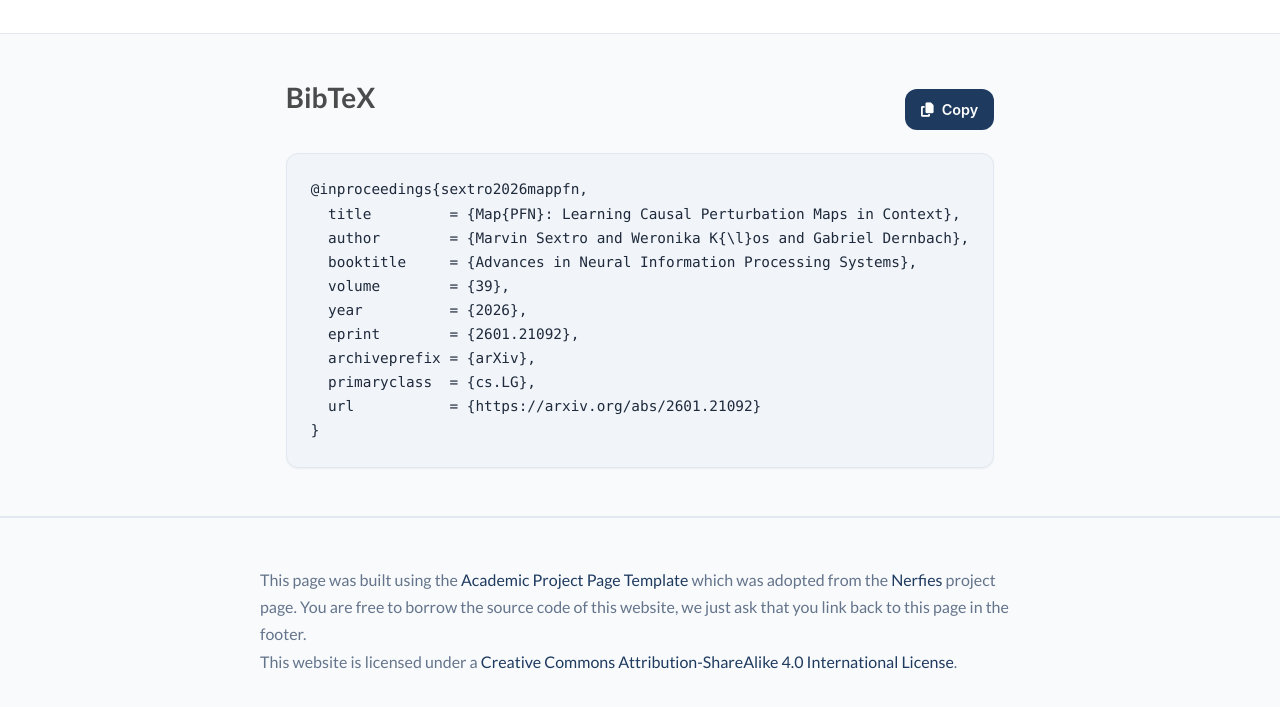
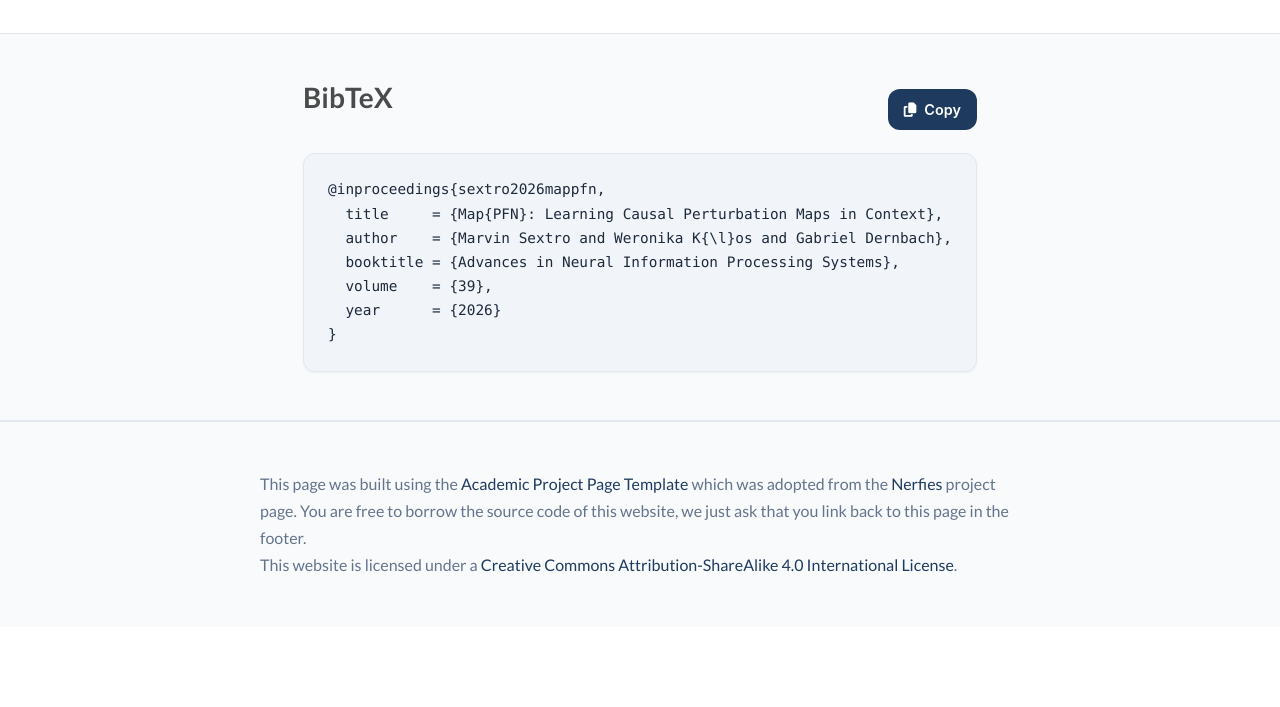
Before and after one commit to marvinsxtr/MapPFN, a plain HTML site: page index.html in a window 1280 px wide. Shown: the part 3358-4065 px from the top of the page. After the commit the page ends 3985 px from the top, so only its background shows below. Drawn offline with nearby package versions, Linux system fonts and the light colour scheme; some icons are missing.

Commit message:
Update website

```diff
--- a/index.html
+++ b/index.html
@@ -370,15 +370,11 @@
         </button>
       </div>
       <pre id="bibtex-code"><code>@inproceedings{sextro2026mappfn,
-  title         = {Map{PFN}: Learning Causal Perturbation Maps in Context},
-  author        = {Marvin Sextro and Weronika K{\l}os and Gabriel Dernbach},
-  booktitle     = {Advances in Neural Information Processing Systems},
-  volume        = {39},
-  year          = {2026},
-  eprint        = {2601.21092},
-  archiveprefix = {arXiv},
-  primaryclass  = {cs.LG},
-  url           = {https://arxiv.org/abs/2601.21092}
+  title     = {Map{PFN}: Learning Causal Perturbation Maps in Context},
+  author    = {Marvin Sextro and Weronika K{\l}os and Gabriel Dernbach},
+  booktitle = {Advances in Neural Information Processing Systems},
+  volume    = {39},
+  year      = {2026}
 }</code></pre>
     </div>
   </section>
```
